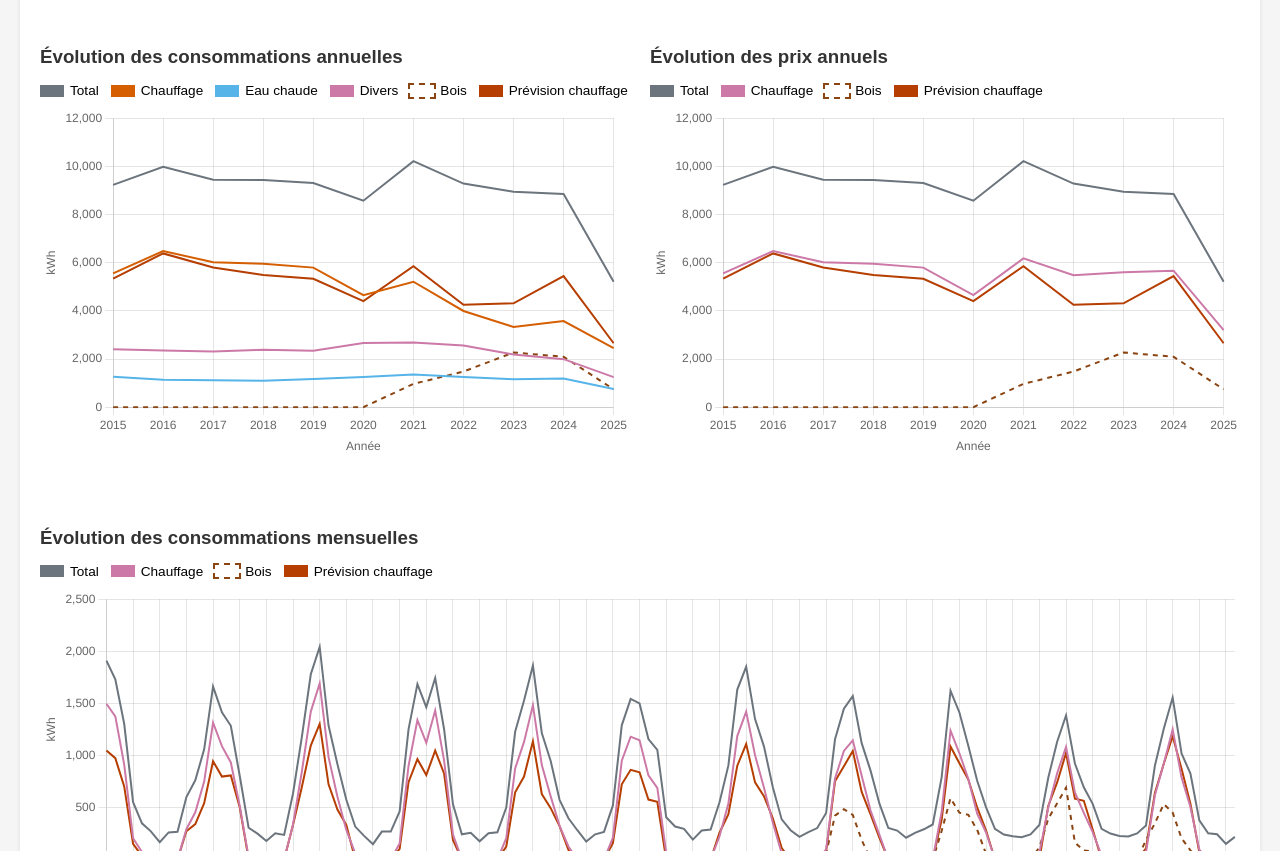
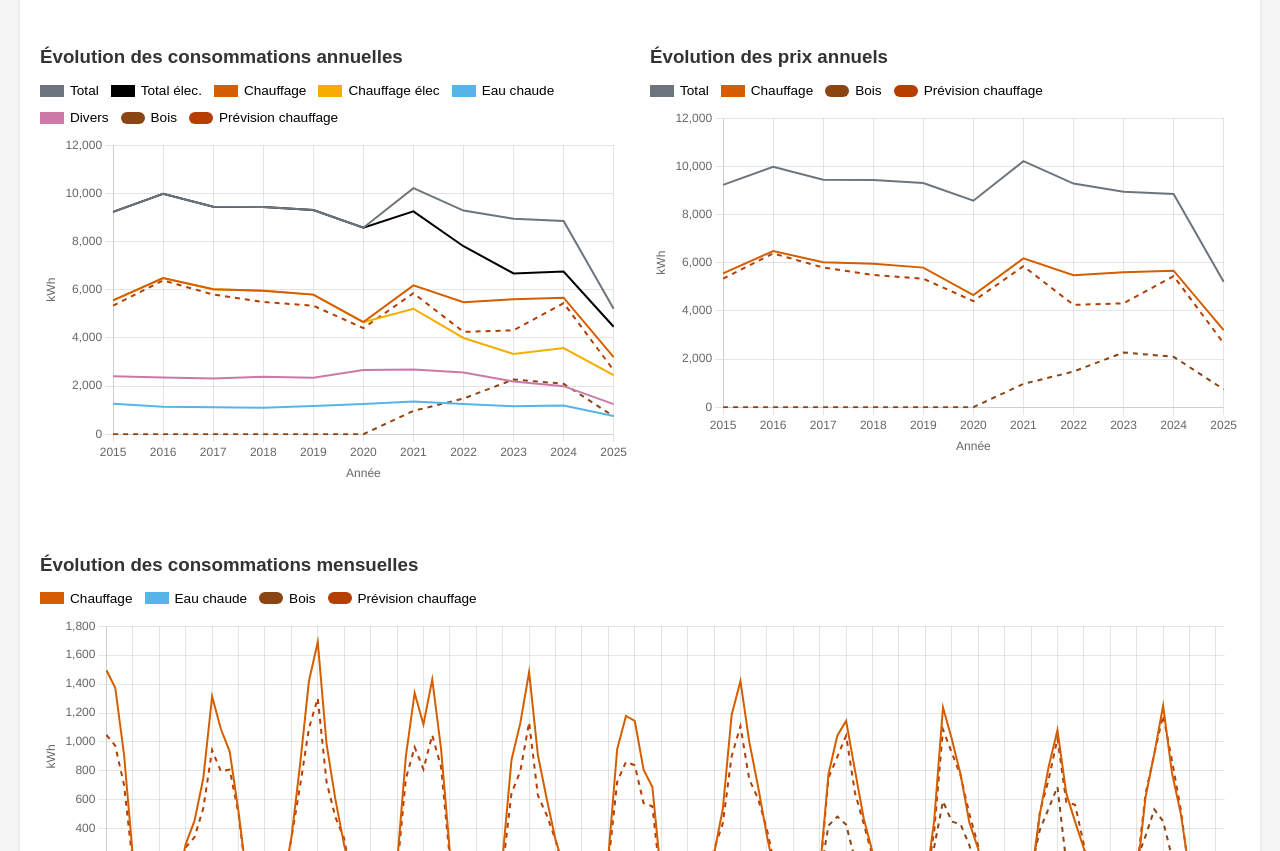
Before and after one commit to glecolle/energy, a plain HTML site: page index.html in a window 1280 px wide. Shown: the part 101-952 px from the top of the page. Drawn offline with nearby package versions, Linux system fonts and the light colour scheme.

Commit message:
feat: improve graph conf and legend

```diff
--- a/index.html
+++ b/index.html
@@ -86,10 +86,10 @@
             {date:"2020-12-01", total_hc:11400, total_hp:11240, chauf_hc:16280, chauf_hp:19292, ev_hp:81, ev_hc:0, ecs_hc:7883.9, ecs_hp:0, bois:0, dju: 219.9, enso: 109.8},
             {date:"2020-11-01", total_hc:10921, total_hp:10815, chauf_hc:15977, chauf_hp:19057, ev_hp:78, ev_hc:0, ecs_hc:7773.79, ecs_hp:0, bois:0, dju: 166.6, enso: 96.5},
             {date:"2020-10-01", total_hc:10648, total_hp:10537, chauf_hc:15866, chauf_hp:18944, ev_hp:75, ev_hc:0, ecs_hc:7677.07, ecs_hp:0, bois:0, dju: 67.3, enso: 184.2},
-            {kWh_hp: /*HP*/0.1194*1.2+/*TCFE*/0.0099*1.2+/*CSPE*/0.0225*1.2, kWh_hc: /*HC*/0.08*1.2+/*TCFE*/0.0099*1.2+/*CSPE*/0.0225*1.2, abonnement: 11.09*1.055+27.02/12*1.055, kg: 80/400, surface: 135, personnes: 4},
+            {kWh_hp: /*HP*/0.1194*1.2+/*TCFE*/0.0099*1.2+/*CSPE*/0.0225*1.2, kWh_hc: /*HC*/0.08*1.2+/*TCFE*/0.0099*1.2+/*CSPE*/0.0225*1.2, abonnement: 11.09*1.055+27.02/12*1.055, kg: 80/400, surface: 135, pers: 4},
             {date:"2020-09-01", total_hc:10495, total_hp:10402, chauf_hc:15866, chauf_hp:18944, ev_hp:72, ev_hc:0, ecs_hc:7586.71, ecs_hp:0, bois:0, dju: 34.5, enso: 214.5},
             {date:"2020-08-01", total_hc:10358, total_hp:10260, chauf_hc:15866, chauf_hp:18944, ev_hp:69, ev_hc:0, ecs_hc:7509.12, ecs_hp:0, bois:0, dju: 48.4, enso: 267},
-            {kWh_hp: /*HP*/0.09*1.2+/*TDCFE*/0.003273*1.2+/*TCCFE*/0.006545*1.2+/*CSPE*/0.0225*1.2, kWh_hc: /*HC*/0.0743*1.2+/*TDCFE*/0.003273*1.2+/*TCCFE*/0.006545*1.2+/*CSPE*/0.0225*1.2, abonnement: 11.95*1.055+6.03/12*1.055, kg: 80/400, surface: 135, personnes: 4},
+            {kWh_hp: /*HP*/0.09*1.2+/*TDCFE*/0.003273*1.2+/*TCCFE*/0.006545*1.2+/*CSPE*/0.0225*1.2, kWh_hc: /*HC*/0.0743*1.2+/*TDCFE*/0.003273*1.2+/*TCCFE*/0.006545*1.2+/*CSPE*/0.0225*1.2, abonnement: 11.95*1.055+6.03/12*1.055, kg: 80/400, surface: 135, pers: 4},
             {date:"2020-07-01", total_hc:10261, total_hp:10165, chauf_hc:15866, chauf_hp:18944, ev_hp:66, ev_hc:0, ecs_hc:7458.13, ecs_hp:0, bois:0, dju: 70, enso: 176.3},
             {date:"2020-06-01", total_hc:10107, total_hp:10024, chauf_hc:15866, chauf_hp:18944, ev_hp:63, ev_hc:0, ecs_hc:7363.13, ecs_hp:0, bois:0, dju: 107.5, enso: 311.9},
             {date:"2020-05-01", total_hc:9941, total_hp:9872, chauf_hc:15866, chauf_hp:18944, ev_hp:60, ev_hc:0, ecs_hc:7257.2, ecs_hp:0, bois:0, dju: 139.3, enso: 224.2},
@@ -199,28 +199,28 @@
                 total_hp: {name: "Total heures pleines",   unit: "kWh", type: "index"},
                 total_hc: {name: "Total heures creuses",   unit: "kWh", type: "index"},
                 total_elec: {name: "Total élec.", unit: "kWh", type: "calc", formula: "total_hc + total_hp", color: "#000000"},
-                chauf_elec: {name: "Chauffage", unit: "kWh", type: "calc", formula: "chauf_hp + chauf_hc", color: "#D55E00"},
+                chauf_elec: {name: "Chauffage élec", unit: "kWh", type: "calc", formula: "chauf_hp + chauf_hc", color: "#F5AE00"},
                 divers_elec: {name: "Divers", unit: "kWh", type: "calc", formula: "total_elec - chauf_elec - ecs_hc", color: "#CC79A7"},
-                ratio_chauf_hc: {name: "Ratio chauffage HC", unit: "%", type: "calc", formula: "100 * chauf_hc / chauf_elec", color: "#CC79A7"},
-                ratio_divers_hc: {name: "Divers HC", unit: "%", type: "calc", formula: "100 * divers_elec / total_elec", color: "#CC79A7"},
+                ratio_chauf_hc: {name: "Ratio chauffage HC", unit: "%", type: "calc", formula: "100 * chauf_hc / chauf_elec"},
+                ratio_divers_hc: {name: "Divers HC", unit: "%", type: "calc", formula: "100 * divers_elec / total_elec"},
 
                 bois: {name: "Bois", unit: "kg",  type: "value", tokWh: 4.1, color: "#8B4513", dash: true},
-                chauf: {name: "Chauffage", unit: "kWh", type: "calc", formula: "chauf_elec + bois", color: "#CC79A7"},
-                chauf_surface: {name: "Chauffage/surface", unit: "kWh/m²", type: "calc", formula: "chauf / surface", color: "#CC79A7"},
+                chauf: {name: "Chauffage", unit: "kWh", type: "calc", formula: "chauf_elec + bois", color: "#D55E00"},
+                chauf_surface: {name: "Chauffage/surface", unit: "kWh/m²", type: "calc", formula: "chauf / surface"},
 
                 co2: {name: "CO₂", unit: "kg", type: "calc", formula: "total_elec*50"},
                 pers: {name: "Nombre de personnes", unit: "", type: "value"},
                 ecs_pers: {name: "ECS/pers", unit: "kWh", type: "calc", formula: "ecs_hc/pers"},
                 energie_surface: {name: "Élec/surface", unit: "kWh", type: "calc", formula: "(total_elec+bois)/surface"},
 
-                chauf_reg: {name:"Prévision chauffage", unit: "kWh", type: "reg", formula: "chauf=A*dju+B*enso+C", positive: true, color: "#B53E00"},
+                chauf_reg: {name:"Prévision chauffage", unit: "kWh", type: "reg", formula: "chauf=A*dju+B*enso+C", positive: true, color: "#B53E00", dash: true},
                 total: {name: "Total", unit: "kWh", type: "calc", formula: "total_elec+bois"}
             },
 
             graphs: [
-                {title: "Évolution des consommations annuelles", unit: "kWh", series: ["total", "chauf_elec", "ecs_hc", "divers_elec", "bois", "chauf_reg"], width: "50%", timeUnit: "year"},
+                {title: "Évolution des consommations annuelles", unit: "kWh", series: ["total", "total_elec", "chauf", "chauf_elec", "ecs_hc", "divers_elec", "bois", "chauf_reg"], width: "50%", timeUnit: "year"},
                 {title: "Évolution des prix annuels", unit: "kWh", series: ["total", "chauf", "ecs", "divers", "bois", "chauf_reg"], width: "50%", timeUnit: "year"},
-                {title: "Évolution des consommations mensuelles", unit: "kWh", series: ["total", "chauf", "ecs", "divers", "bois", "chauf_reg"], largeur: "50%", timeUnit: "month"},
+                {title: "Évolution des consommations mensuelles", unit: "kWh", series: ["chauf", "ecs_hc", "divers", "bois", "chauf_reg"], width: "100%", timeUnit: "month"},
             ],
 
             tables: [
@@ -245,13 +245,14 @@
                         ]
                     },
                     {
-                        name: "Eau chaude",
+                        name: "Divers",
                         columns: [
                             {name: "kWh", metric: "divers_elec"},
+                            {name: "Ratio HC", metric: "ratio_divers_hc"},
                         ]
                     },
                     {
-                        name: "Divers",
+                        name: "Eau chaude",
                         columns: [
                             {name: "kWh", metric: "ecs_hc"},
                             {name: "kWh/pers", metric: "ecs_pers"},
@@ -376,8 +377,9 @@
             margin-right: 2px;
         }
         .graph-legend-swatch.dash {
-            outline: 2px dashed currentColor;
             background-color: transparent;
+            border-top: 12px dotted currentColor;
+            height: 0;
         }
         .section-title {
             margin-top: 0;
@@ -749,6 +751,7 @@
                         lastFullYear = year;
                     }
                 }
+                console.log("last full year", lastFullYear);
 
                 // recompute calc values of years since calc values may not be calculated correctly this way (ratios, by example, cannot be added and neeed to be recomputed on year aggregation level)
                 for (const [year, ts] of Object.entries(years)) {
```
